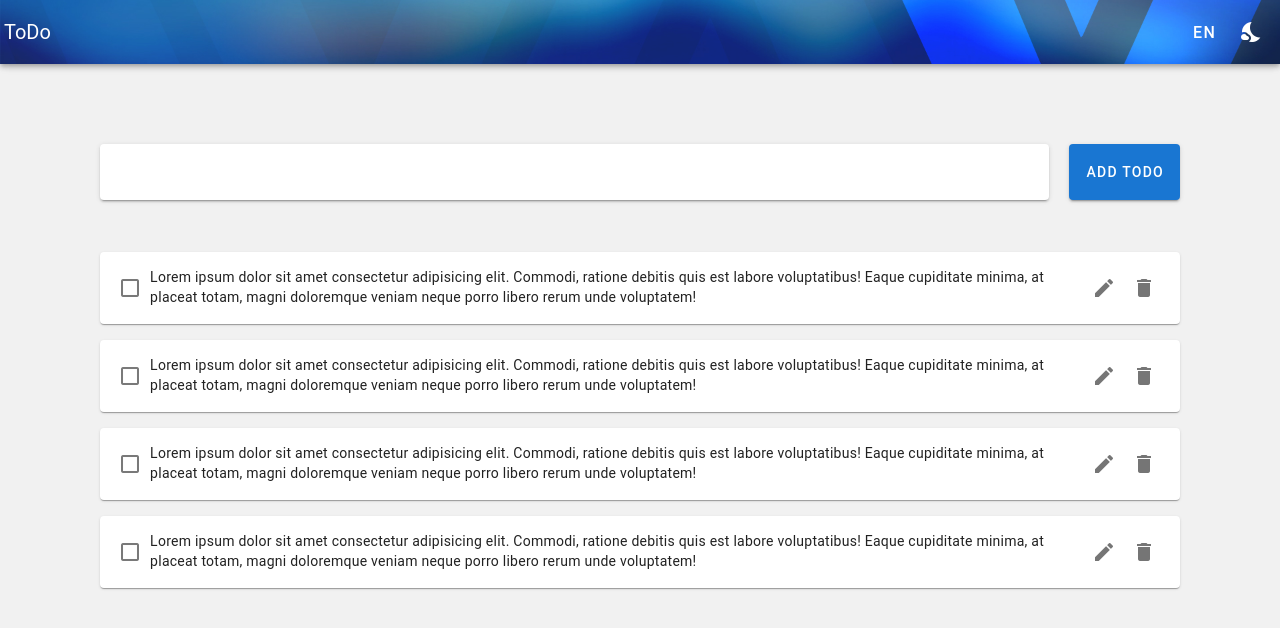
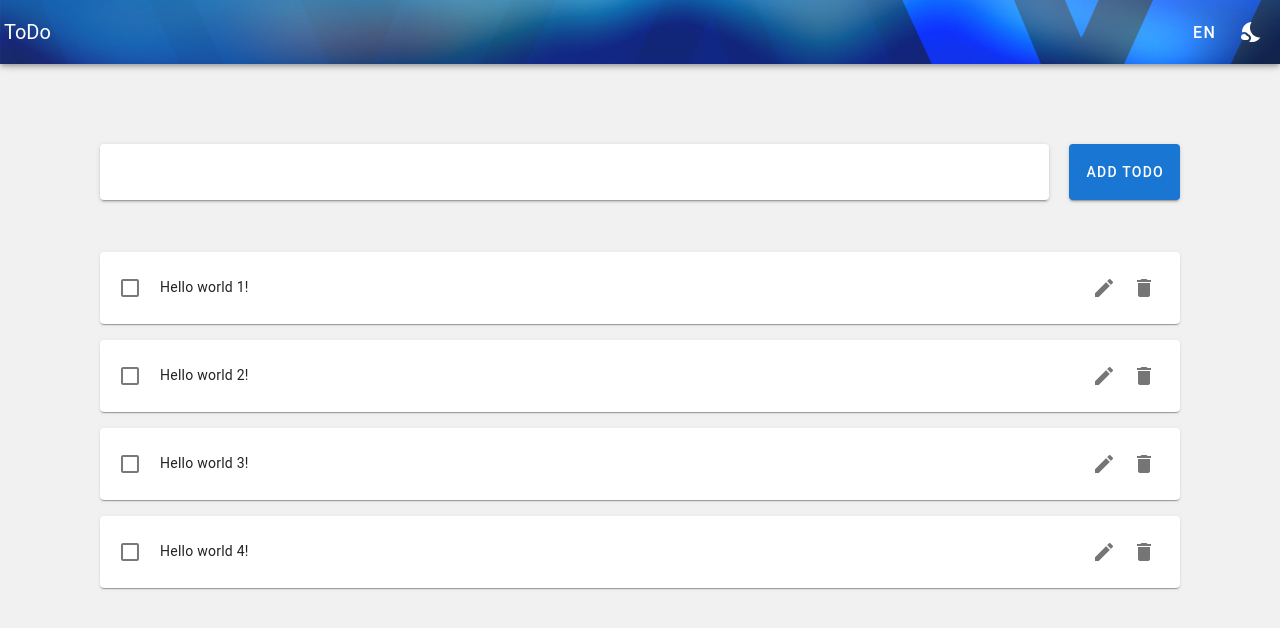
Before and after one commit to idenisovs/hello-vuejs, a Vue app: page / in a window 1280 px wide. Shown: the top 628 px of the page. Built offline with nearby package versions, Linux system fonts and the light colour scheme.

Commit message:
Retrieving ToDo list from API Proxy class.

```diff
--- a/src/App.vue
+++ b/src/App.vue
@@ -3,18 +3,22 @@
 
   import { ToDoAdd, ToDoList, NavBar } from './components';
 
-  import { useSettingsStore } from './store/use-settings-store';
+  import { useSettingsStore, useToDoListStore } from './store';
 
   const settings = useSettingsStore();
+  const todos = useToDoListStore();
+
+  todos.requestToDoList();
 </script>
 
 <template>
-  <v-app id="inspire" :theme="settings.theme.name" class="todo-app">
+  <v-app id="inspire" class="todo-app" :theme="settings.theme.name">
     <NavBar />
 
-    <v-main class="todo-main">
+    <v-main class="todo-main" >
       <ToDoAdd />
-      <ToDoList />
+      <v-progress-linear v-if="todos.isLoading" color="#00bcd4" indeterminate :height="12"></v-progress-linear>
+      <ToDoList v-else />
     </v-main>
   </v-app>
 </template>
--- a/src/api/ToDo.ts
+++ b/src/api/ToDo.ts
@@ -10,6 +10,8 @@ export class ToDo {
                     { id: 7463, userId: 1, title: 'Hello world 3!' },
                     { id: 4267, userId: 1, title: 'Hello world 4!' }
                 ];
+
+                resolve(result);
             }, 2345);
         });
     }
--- a/src/components/ToDoItem.vue
+++ b/src/components/ToDoItem.vue
@@ -1,6 +1,8 @@
 <script setup lang="ts">
+    import { ToDo } from '../dtos';
+
     defineProps<{
-        message: string;
+        todo: ToDo
     }>();
 </script>
 
@@ -8,8 +10,10 @@
     <v-card class="mb-4">
         <v-card-text>
             <div class="d-flex align-center">
-                <v-checkbox density="compact" hide-details class="mr-4"></v-checkbox>
-                <span>{{message}}</span>
+                <v-checkbox density="compact" hide-details class="flex-grow-0 mr-4" color="primary"></v-checkbox>
+                <span class="flex-grow-1">
+                    {{todo.title}}
+                </span>
                 <span class="d-flex">
                     <v-btn icon="edit" variant="plain" size="small" />
                     <v-btn icon="delete" variant="plain" size="small" />
--- a/src/components/ToDoList.vue
+++ b/src/components/ToDoList.vue
@@ -2,13 +2,11 @@
     import { ref } from 'vue';
 
     import ToDoItem from './ToDoItem.vue';
+    import { useToDoListStore  } from '../store';
 
-    const message = ref('Lorem ipsum dolor sit amet consectetur adipisicing elit. Commodi, ratione debitis quis est labore voluptatibus! Eaque cupiditate minima, at placeat totam, magni doloremque veniam neque porro libero rerum unde voluptatem!');
+    const todos = useToDoListStore();
 </script>
 
 <template>
-    <ToDoItem :message="message" />
-    <ToDoItem :message="message" />
-    <ToDoItem :message="message" />
-    <ToDoItem :message="message" />
+    <ToDoItem v-for="todo in todos.todos" :todo="todo" />
 </template>
```
